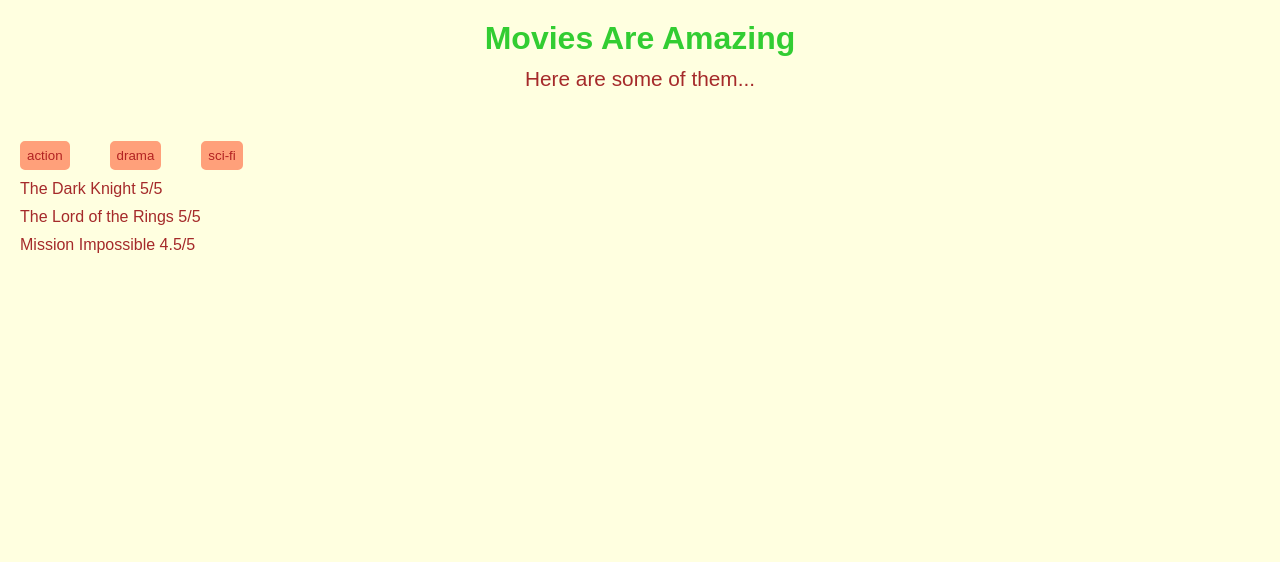
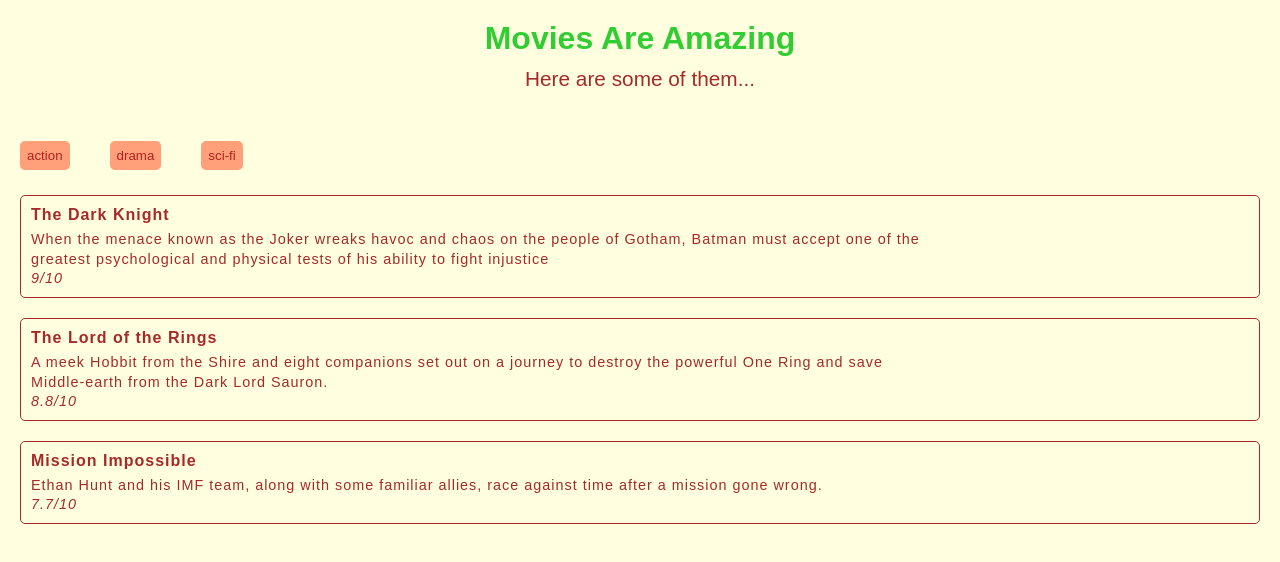
Before and after one commit to foolhardy21/marknine-neogcamp, a React (Create React App) app: page / in a window 1280 px wide. Shown: the top 562 px of the page. Built offline with nearby package versions, Linux system fonts and the light colour scheme.

Commit message:
style - movielist layout

```diff
--- a/src/App.js
+++ b/src/App.js
@@ -18,9 +18,15 @@
     <div>
       <h2>movies are amazing</h2>
       <p>Here are some of them...</p>
-      <div>{genres.map((genre, index) => <button key={index} onClick={() => changeGenre(index)} className={styles.genre_btn}>{genre}</button>) }</div>
+      <div className={styles.genrelist}>{genres.map((genre, index) => <button key={index} onClick={() => changeGenre(index)} className={styles.genre_btn}>{genre}</button>) }
+      </div>
       {
-        genreMovies.map(movie => <div key={movie.id} className={styles.movie}>{`${movie.name} ${movie.rating}/5`}</div>)
+        genreMovies.map(movie =>
+        <div key={movie.id} className={styles.movie}>
+          <h4>{movie.name}</h4>
+          <p className={styles.movie_desc}>{movie.desc}</p>
+          <span className={styles.span}>{movie.rating}/10</span>
+        </div>)
       }
 
     </div>
--- a/src/App.module.css
+++ b/src/App.module.css
@@ -23,7 +23,9 @@
     text-align: center;
     margin-bottom: 50px;
 }
-
+.genrelist {
+    margin-bottom: 25px;
+}
 .genre_btn {
     margin: 0 20px;
     color: firebrick;
@@ -39,6 +41,24 @@
 }
 
 .movie {
-    margin: 10px 20px;
+    margin: 20px 20px;
+    letter-spacing: 1px;
     color: brown;
+    border-style: solid;
+    border-width: thin;
+    border-color: brown;
+    border-radius: 5px;
+    padding: 10px;
 }
+.movie_desc {
+    width: 70vw;
+    line-height: 20px;
+    margin-bottom: 0;
+    margin-top: 5px;
+    text-align: left;
+    font-size: 0.9rem;
+}
+span {
+    font-style: italic;
+    font-size: 0.9rem;
+}
--- a/src/moviedata.js
+++ b/src/moviedata.js
@@ -2,55 +2,64 @@
     {
         id: 0,
         name: 'Fight Club',
-        rating: 5,
+        desc: 'An insomniac office worker and a devil-may-care soap maker form an underground fight club that evolves into much more.',
+        rating: 8.8,
         genre: 1,
     },
     {
         id: 1,
         name: 'The Godfather',
-        rating: 5,
+        desc: `An organized crime dynasty's aging patriarch transfers control of his clandestine empire to his reluctant son`,
+        rating: 9.2,
         genre: 1,
     },
     {
         id: 2,
         name: 'The Shawshank Redemption',
-        rating: 5,
+        desc: `Two imprisoned men bond over a number of years, finding solace and eventual redemption through acts of common decency.`,
+        rating: 9.3,
         genre: 1,
     },
     {
         id: 3,
         name: 'The Dark Knight',
-        rating: 5,
+        desc: `When the menace known as the Joker wreaks havoc and chaos on the people of Gotham, Batman must accept one of the greatest psychological and physical tests of his ability to fight injustice`,
+        rating: 9.0,
         genre: 0,
     },
     {
         id: 4,
         name: 'The Lord of the Rings',
-        rating: 5,
+        desc: `A meek Hobbit from the Shire and eight companions set out on a journey to destroy the powerful One Ring and save Middle-earth from the Dark Lord Sauron.`,
+        rating: 8.8,
         genre: 0,
     },
     {
         id: 5,
         name: 'Mission Impossible',
-        rating: 4.5,
+        desc: `Ethan Hunt and his IMF team, along with some familiar allies, race against time after a mission gone wrong.`,
+        rating: 7.7,
         genre: 0,
     },
     {
         id: 6,
         name: 'Inception',
-        rating: 5,
+        desc: `A thief who steals corporate secrets through the use of dream-sharing technology is given the inverse task of planting an idea into the mind of a C.E.O.`,
+        rating: 8.8,
         genre: 2,
     },
     {
         id: 7,
         name: 'Interstellar',
-        rating: 4,
+        desc: `A team of explorers travel through a wormhole in space in an attempt to ensure humanity's survival.`,
+        rating: 8.6,
         genre: 2,
     },
     {
         id: 8,
         name: 'Edge of Tomorrow',
-        rating: 5,
+        desc: `A soldier fighting aliens gets to relive the same day over and over again, the day restarting every time he dies.`,
+        rating: 7.9,
         genre: 2,
     },
 
```
